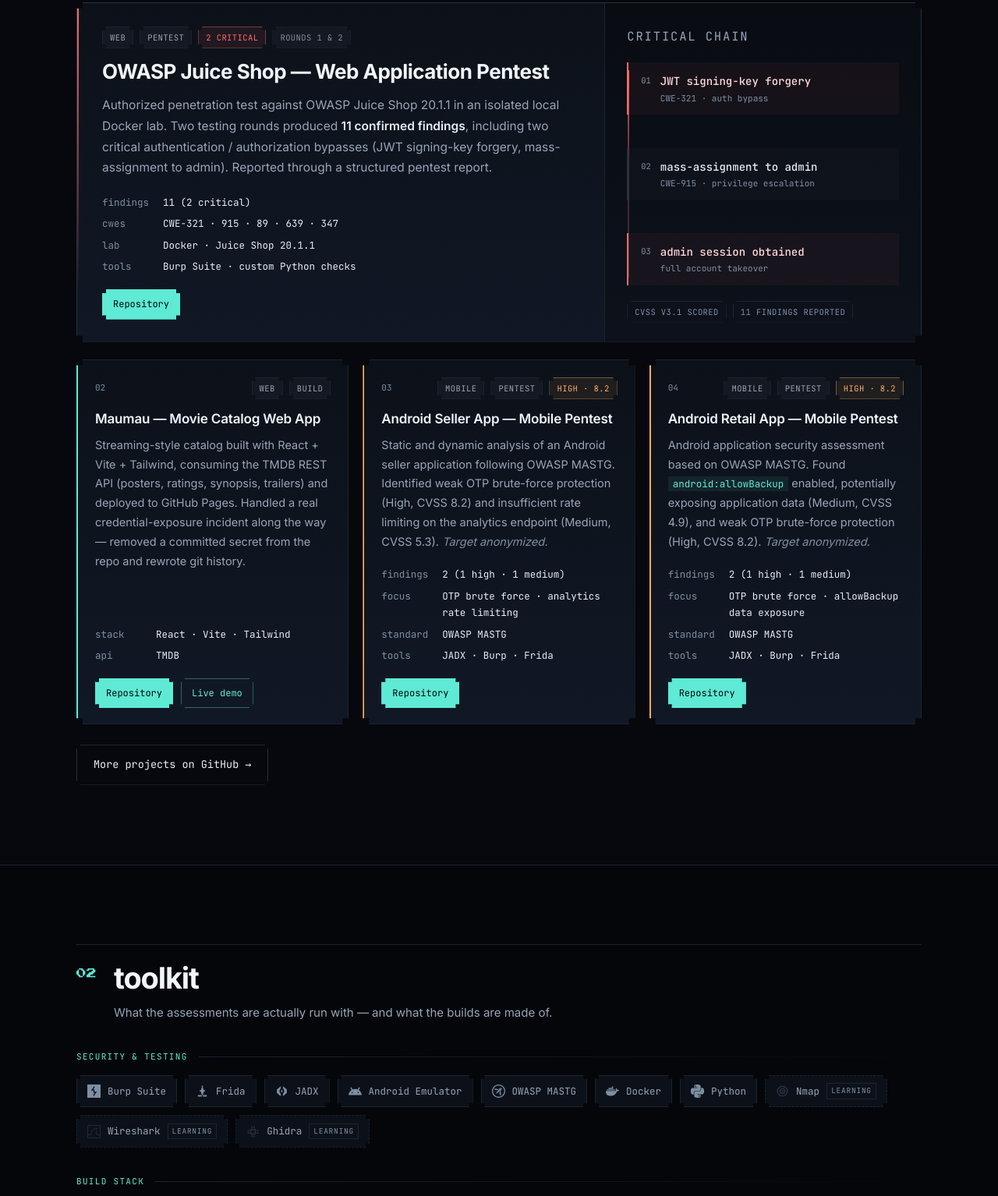
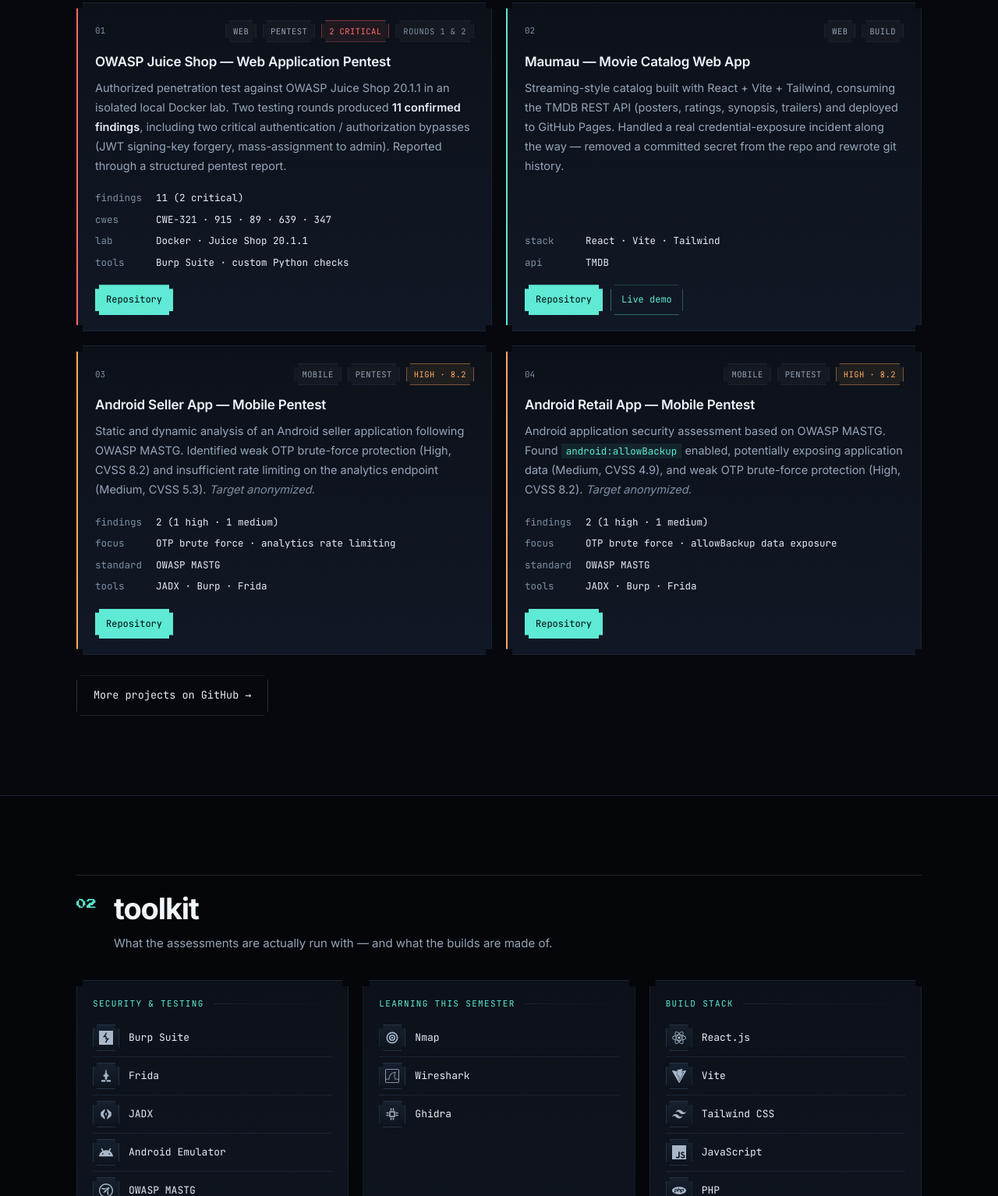
Before and after one commit to Yenmau/Yenmau.github.io, a plain HTML site: page index.html in a window 1280 px wide. Shown: the part 1266-2800 px from the top of the page at 78% size. Drawn offline with Linux system fonts and the light colour scheme.

Commit message:
Projects: all four cards in the same grid; toolkit rebuilt as one section with three panels and tiled icons

```diff
--- a/index.html
+++ b/index.html
@@ -144,9 +144,11 @@
         </div>
       </div>
 
-      <article class="featured reveal">
-        <div class="featured-main">
+      <div class="cards">
+        <!-- Juice Shop -->
+        <article class="card reveal" style="--rail: var(--crit)">
           <div class="card-top">
+            <span class="card-idx">01</span>
             <span class="chip chip-web">Web</span>
             <span class="chip">Pentest</span>
             <span class="chip chip-crit">2 critical</span>
@@ -168,37 +170,10 @@
           <div class="card-links">
             <a class="btn btn-sm" href="https://github.com/Yenmau/juice-shop-pentest" target="_blank" rel="noopener">Repository</a>
           </div>
-        </div>
+        </article>
 
-        <div class="featured-side">
-          <p class="fs-label">critical chain</p>
-          <ol class="chain">
-            <li class="chain-node crit">
-              <span class="cn-idx">01</span>
-              <span class="cn-name">JWT signing-key forgery</span>
-              <span class="cn-meta">CWE-321 &middot; auth bypass</span>
-            </li>
-            <li class="chain-node">
-              <span class="cn-idx">02</span>
-              <span class="cn-name">mass-assignment to admin</span>
-              <span class="cn-meta">CWE-915 &middot; privilege escalation</span>
-            </li>
-            <li class="chain-node crit">
-              <span class="cn-idx">03</span>
-              <span class="cn-name">admin session obtained</span>
-              <span class="cn-meta">full account takeover</span>
-            </li>
-          </ol>
-          <div class="fs-foot">
-            <span class="score">CVSS v3.1 scored</span>
-            <span class="score">11 findings reported</span>
-          </div>
-        </div>
-      </article>
-
-      <div class="cards">
         <!-- Maumau -->
-        <article class="card reveal" style="--rail: var(--accent)">
+              <article class="card reveal" style="--rail: var(--accent)">
           <div class="card-top">
             <span class="card-idx">02</span>
             <span class="chip chip-web">Web</span>
@@ -290,35 +265,113 @@
       </div>
 
       <div class="tools">
-        <p class="tools-label">security &amp; testing</p>
-        <ul class="tool-row">
-          <li class="tool"><svg class="ic" aria-hidden="true"><use href="#i-burpsuite"/></svg><span>Burp Suite</span></li>
-          <li class="tool"><svg class="ic" aria-hidden="true"><use href="#i-frida"/></svg><span>Frida</span></li>
-          <li class="tool"><svg class="ic" aria-hidden="true"><use href="#i-jadx"/></svg><span>JADX</span></li>
-          <li class="tool"><svg class="ic" aria-hidden="true"><use href="#i-android"/></svg><span>Android Emulator</span></li>
-          <li class="tool"><svg class="ic" aria-hidden="true"><use href="#i-owasp"/></svg><span>OWASP MASTG</span></li>
-          <li class="tool"><svg class="ic" aria-hidden="true"><use href="#i-docker"/></svg><span>Docker</span></li>
-          <li class="tool"><svg class="ic" aria-hidden="true"><use href="#i-python"/></svg><span>Python</span></li>
-          <li class="tool is-learning"><svg class="ic" aria-hidden="true"><use href="#i-nmap"/></svg><span>Nmap</span><em>learning</em></li>
-          <li class="tool is-learning"><svg class="ic" aria-hidden="true"><use href="#i-wireshark"/></svg><span>Wireshark</span><em>learning</em></li>
-          <li class="tool is-learning"><svg class="ic" aria-hidden="true"><use href="#i-ghidra"/></svg><span>Ghidra</span><em>learning</em></li>
-        </ul>
+        <div class="tool-group">
+          <p class="tools-label">security &amp; testing</p>
+          <ul class="tool-list">
+            <li class="tool-row">
+              <span class="tile" aria-hidden="true"><svg class="ic"><use href="#i-burpsuite"/></svg></span>
+              <span class="t-name">Burp Suite</span>
+            </li>
+            <li class="tool-row">
+              <span class="tile" aria-hidden="true"><svg class="ic"><use href="#i-frida"/></svg></span>
+              <span class="t-name">Frida</span>
+            </li>
+            <li class="tool-row">
+              <span class="tile" aria-hidden="true"><svg class="ic"><use href="#i-jadx"/></svg></span>
+              <span class="t-name">JADX</span>
+            </li>
+            <li class="tool-row">
+              <span class="tile" aria-hidden="true"><svg class="ic"><use href="#i-android"/></svg></span>
+              <span class="t-name">Android Emulator</span>
+            </li>
+            <li class="tool-row">
+              <span class="tile" aria-hidden="true"><svg class="ic"><use href="#i-owasp"/></svg></span>
+              <span class="t-name">OWASP MASTG</span>
+            </li>
+            <li class="tool-row">
+              <span class="tile" aria-hidden="true"><svg class="ic"><use href="#i-docker"/></svg></span>
+              <span class="t-name">Docker</span>
+            </li>
+            <li class="tool-row">
+              <span class="tile" aria-hidden="true"><svg class="ic"><use href="#i-python"/></svg></span>
+              <span class="t-name">Python</span>
+            </li>
+          </ul>
+        </div>
 
-        <p class="tools-label">build stack</p>
-        <ul class="tool-row">
-          <li class="tool"><svg class="ic" aria-hidden="true"><use href="#i-react"/></svg><span>React.js</span></li>
-          <li class="tool"><svg class="ic" aria-hidden="true"><use href="#i-vite"/></svg><span>Vite</span></li>
-          <li class="tool"><svg class="ic" aria-hidden="true"><use href="#i-tailwindcss"/></svg><span>Tailwind CSS</span></li>
-          <li class="tool"><svg class="ic" aria-hidden="true"><use href="#i-javascript"/></svg><span>JavaScript</span></li>
-          <li class="tool"><svg class="ic" aria-hidden="true"><use href="#i-php"/></svg><span>PHP</span></li>
-          <li class="tool"><svg class="ic" aria-hidden="true"><use href="#i-laravel"/></svg><span>Laravel</span></li>
-          <li class="tool"><svg class="ic" aria-hidden="true"><use href="#i-mysql"/></svg><span>MySQL</span></li>
-          <li class="tool"><svg class="ic" aria-hidden="true"><use href="#i-flutter"/></svg><span>Flutter</span></li>
-          <li class="tool"><svg class="ic" aria-hidden="true"><use href="#i-openjdk"/></svg><span>Java</span></li>
-          <li class="tool"><svg class="ic" aria-hidden="true"><use href="#i-c"/></svg><span>C</span></li>
-          <li class="tool"><svg class="ic" aria-hidden="true"><use href="#i-github"/></svg><span>GitHub</span></li>
-        </ul>
+        <div class="tool-group">
+          <p class="tools-label">learning this semester</p>
+          <ul class="tool-list">
+            <li class="tool-row">
+              <span class="tile" aria-hidden="true"><svg class="ic"><use href="#i-nmap"/></svg></span>
+              <span class="t-name">Nmap</span>
+            </li>
+            <li class="tool-row">
+              <span class="tile" aria-hidden="true"><svg class="ic"><use href="#i-wireshark"/></svg></span>
+              <span class="t-name">Wireshark</span>
+            </li>
+            <li class="tool-row">
+              <span class="tile" aria-hidden="true"><svg class="ic"><use href="#i-ghidra"/></svg></span>
+              <span class="t-name">Ghidra</span>
+            </li>
+          </ul>
+          <p class="tool-note">
+            Network scanning, traffic analysis and binary reversing &mdash; moving from
+            application-level testing into lower-level analysis.
+          </p>
+        </div>
+
+        <div class="tool-group">
+          <p class="tools-label">build stack</p>
+          <ul class="tool-list">
+            <li class="tool-row">
+              <span class="tile" aria-hidden="true"><svg class="ic"><use href="#i-react"/></svg></span>
+              <span class="t-name">React.js</span>
+            </li>
+            <li class="tool-row">
+              <span class="tile" aria-hidden="true"><svg class="ic"><use href="#i-vite"/></svg></span>
+              <span class="t-name">Vite</span>
+            </li>
+            <li class="tool-row">
+              <span class="tile" aria-hidden="true"><svg class="ic"><use href="#i-tailwindcss"/></svg></span>
+              <span class="t-name">Tailwind CSS</span>
+            </li>
+            <li class="tool-row">
+              <span class="tile" aria-hidden="true"><svg class="ic"><use href="#i-javascript"/></svg></span>
+              <span class="t-name">JavaScript</span>
+            </li>
+            <li class="tool-row">
+              <span class="tile" aria-hidden="true"><svg class="ic"><use href="#i-php"/></svg></span>
+              <span class="t-name">PHP</span>
+            </li>
+            <li class="tool-row">
+              <span class="tile" aria-hidden="true"><svg class="ic"><use href="#i-laravel"/></svg></span>
+              <span class="t-name">Laravel</span>
+            </li>
+            <li class="tool-row">
+              <span class="tile" aria-hidden="true"><svg class="ic"><use href="#i-mysql"/></svg></span>
+              <span class="t-name">MySQL</span>
+            </li>
+            <li class="tool-row">
+              <span class="tile" aria-hidden="true"><svg class="ic"><use href="#i-flutter"/></svg></span>
+              <span class="t-name">Flutter</span>
+            </li>
+            <li class="tool-row">
+              <span class="tile" aria-hidden="true"><svg class="ic"><use href="#i-openjdk"/></svg></span>
+              <span class="t-name">Java</span>
+            </li>
+            <li class="tool-row">
+              <span class="tile" aria-hidden="true"><svg class="ic"><use href="#i-c"/></svg></span>
+              <span class="t-name">C</span>
+            </li>
+            <li class="tool-row">
+              <span class="tile" aria-hidden="true"><svg class="ic"><use href="#i-github"/></svg></span>
+              <span class="t-name">GitHub</span>
+            </li>
+          </ul>
+        </div>
       </div>
+
     </section>
 
     <section id="skills" class="section">
--- a/styles.css
+++ b/styles.css
@@ -429,124 +429,12 @@
 }
 .section-sub { color: var(--muted); font-size: 15px; margin: 0; max-width: 62ch; }
 
-/* ---------- featured project ---------- */
-.featured {
-  position: relative;
-  display: grid;
-  grid-template-columns: minmax(0, 1.25fr) minmax(280px, 0.75fr);
-  gap: 0;
-  background: linear-gradient(180deg, var(--panel) 0%, var(--panel-2) 100%);
-  border: 1px solid var(--line-2);
-  margin-bottom: 22px;
-}
-.featured::before {
-  content: "";
-  position: absolute;
-  left: 0; top: 0; bottom: 0;
-  width: 2px;
-  background: linear-gradient(180deg, var(--crit), transparent 85%);
-}
-.featured-main { padding: 30px 32px 28px; }
-.featured-side {
-  padding: 30px 28px 24px;
-  border-left: 1px solid var(--line);
-  background: rgba(0, 0, 0, 0.28);
-  display: flex;
-  flex-direction: column;
-}
-.featured h3 {
-  font-size: clamp(20px, 2.4vw, 26px);
-  line-height: 1.25;
-  letter-spacing: -0.02em;
-  font-weight: 700;
-  color: #f1f6fc;
-  margin: 0 0 14px;
-}
-.featured p { color: var(--muted); font-size: 15.5px; margin: 0 0 20px; max-width: 66ch; }
-.featured p strong { color: var(--text); font-weight: 600; }
 
-.fs-label {
-  font-family: var(--mono);
-  font-size: 10.5px;
-  text-transform: uppercase;
-  letter-spacing: 0.12em;
-  color: var(--dim);
-  margin: 0 0 20px;
-}
-.chain {
-  list-style: none;
-  margin: 0;
-  padding: 0;
-  position: relative;
-  display: flex;
-  flex-direction: column;
-  gap: 24px;
-  flex: 1;
-  justify-content: space-between;
-}
-/* one continuous rail the whole column: the nodes read as a chain, not a list */
-.chain::before {
-  content: "";
-  position: absolute;
-  left: 1px;
-  top: 10px;
-  bottom: 10px;
-  width: 2px;
-  background: linear-gradient(180deg, var(--crit), rgba(255, 107, 107, 0.25) 45%, var(--line-2));
-}
-.chain-node {
-  position: relative;
-  display: grid;
-  grid-template-columns: auto minmax(0, 1fr);
-  grid-template-areas: "idx name" "idx meta";
-  column-gap: 12px;
-  padding: 12px 12px 12px 16px;
-  border-left: 2px solid var(--line-2);
-  background: rgba(255, 255, 255, 0.015);
-}
-.chain-node.crit { border-left-color: var(--crit); background: rgba(255, 107, 107, 0.05); }
-.cn-idx {
-  grid-area: idx;
-  font-family: var(--mono);
-  font-size: 10.5px;
-  color: var(--dim);
-  padding-top: 2px;
-}
-.cn-name {
-  grid-area: name;
-  font-family: var(--mono);
-  font-size: 14px;
-  font-weight: 500;
-  color: var(--text);
-}
-.chain-node.crit .cn-name { color: #ffd9d9; }
-.cn-meta {
-  grid-area: meta;
-  font-family: var(--mono);
-  font-size: 11px;
-  color: var(--dim);
-}
-.fs-foot {
-  margin-top: auto;
-  padding-top: 20px;
-  display: flex;
-  flex-wrap: wrap;
-  gap: 8px;
-}
-.score {
-  font-family: var(--mono);
-  font-size: 10.5px;
-  letter-spacing: 0.04em;
-  text-transform: uppercase;
-  color: var(--dim);
-  border: 1px solid var(--line);
-  padding: 4px 9px;
-}
 
-/* ---------- project cards ---------- */
+/* ---------- project cards: four equal boxes, no featured band ---------- */
 .cards {
   display: grid;
-  grid-template-columns: repeat(auto-fit, minmax(288px, 1fr));
+  grid-template-columns: repeat(2, minmax(0, 1fr));
   gap: 18px;
 }
 .card {
@@ -646,7 +534,7 @@
 .btn-outline:hover .arrow, .btn:hover .arrow { transform: translateX(3px); }
 .more { margin-top: 26px; }
 
-/* ---------- toolkit band ---------- */
+/* ---------- toolkit band: one section, three panels ---------- */
 .band { position: relative; }
 .band::before {
   content: "";
@@ -660,16 +548,29 @@
   border-bottom: 1px solid var(--line);
   z-index: -1;
 }
+.tools {
+  display: grid;
+  grid-template-columns: repeat(3, minmax(0, 1fr));
+  gap: 18px;
+  align-items: stretch;
+}
+.tool-group {
+  display: flex;
+  flex-direction: column;
+  background: linear-gradient(180deg, var(--panel) 0%, var(--panel-2) 100%);
+  border: 1px solid var(--line);
+  padding: 20px 20px 18px;
+}
 .tools-label {
   font-family: var(--mono);
   font-size: 11px;
   text-transform: uppercase;
   letter-spacing: 0.12em;
   color: var(--accent);
-  margin: 0 0 14px;
+  margin: 0 0 10px;
   display: flex;
   align-items: center;
-  gap: 14px;
+  gap: 12px;
 }
 .tools-label::after {
   content: "";
@@ -677,45 +578,44 @@
   height: 1px;
   background: linear-gradient(90deg, var(--line), transparent);
 }
-.tools-label:not(:first-child) { margin-top: 34px; }
+.tool-list { list-style: none; margin: 0; padding: 0; }
 .tool-row {
-  list-style: none;
-  margin: 0;
-  padding: 0;
   display: flex;
-  flex-wrap: wrap;
-  gap: 10px;
+  align-items: center;
+  gap: 12px;
+  padding: 7px 0;
+  border-bottom: 1px solid var(--line);
 }
-.tool {
-  display: inline-flex;
-  align-items: center;
-  gap: 9px;
+.tool-row:last-child { border-bottom: 0; padding-bottom: 0; }
+/* every icon sits on its own tile so it never floats on the page background */
+.tile {
+  flex: none;
+  width: 34px;
+  height: 34px;
+  display: grid;
+  place-items: center;
+  background: linear-gradient(180deg, #16202e 0%, #0d141d 100%);
+  border: 1px solid var(--line-2);
+  transition: background 0.18s, border-color 0.18s;
+}
+.tile .ic { width: 18px; height: 18px; color: #a9b8c9; transition: color 0.18s; }
+.tool-row:hover .tile { border-color: rgba(94, 234, 212, 0.5); background: rgba(94, 234, 212, 0.09); }
+.tool-row:hover .tile .ic { color: var(--accent); }
+.t-name {
   font-family: var(--mono);
+  font-size: 13px;
+  color: var(--text);
+  transition: color 0.18s;
+}
+.tool-row:hover .t-name { color: var(--accent); }
+.tool-note {
+  margin: auto 0 0;
+  padding-top: 18px;
   font-size: 12.5px;
-  color: var(--muted);
-  background: var(--panel);
-  border: 1px solid var(--line);
-  padding: 9px 13px;
-  transition: color 0.18s, border-color 0.18s, background 0.18s, transform 0.18s;
-}
-.tool .ic { width: 17px; height: 17px; color: var(--dim); transition: color 0.18s; }
-.tool:hover {
-  color: var(--accent);
-  border-color: rgba(94, 234, 212, 0.45);
-  background: rgba(94, 234, 212, 0.06);
-  transform: translateY(-2px);
-}
-.tool:hover .ic { color: var(--accent); }
-.tool.is-learning { border-style: dashed; }
-.tool.is-learning .ic { color: var(--line-2); }
-.tool.is-learning em {
-  font-style: normal;
-  font-size: 9.5px;
-  text-transform: uppercase;
-  letter-spacing: 0.08em;
+  line-height: 1.6;
   color: var(--dim);
-  border: 1px solid var(--line);
-  padding: 1px 5px;
+  border-left: 2px solid var(--line-2);
+  padding-left: 12px;
 }
 
 /* ---------- skills & background ---------- */
@@ -871,7 +771,7 @@
 .footer-note { color: var(--muted); font-size: 12.5px; line-height: 1.62; margin: 0; }
 
 /* ---------- the pixel notch: the one motif kept from the arcade pass ---------- */
-.btn, .chip, .status-pill, .tool, .score {
+.btn, .chip, .status-pill, .tile {
   border-radius: 0;
   clip-path: polygon(
     0 5px, 5px 5px, 5px 0,
@@ -880,10 +780,10 @@
     5px 100%, 5px calc(100% - 5px), 0 calc(100% - 5px)
   );
 }
-.card, .about-panel, .term, .traj, .featured, .idcard, .idcard-img, .metric {
+.card, .about-panel, .term, .traj, .idcard, .idcard-img, .metric {
   border-radius: 0;
 }
-.card, .about-panel, .term, .traj, .featured, .idcard-img {
+.card, .about-panel, .term, .traj, .tool-group, .idcard-img {
   clip-path: polygon(
     0 8px, 8px 8px, 8px 0,
     calc(100% - 8px) 0, calc(100% - 8px) 8px, 100% 8px,
@@ -1012,13 +912,11 @@
   .metric:first-child { padding-left: 20px; }
   .metric:nth-child(odd) { border-left: 0; padding-left: 0; }
   .metric:nth-child(n + 3) { border-top: 1px solid var(--line); }
-  .featured { grid-template-columns: 1fr; }
-  .featured-side { border-left: 0; border-top: 1px solid var(--line); }
   .idcard-img { min-height: 420px; }
 }
 @media (max-width: 760px) {
-  .card, .about-panel, .traj, .featured { clip-path: none; }
-  .cards, .about-grid, .skills-grid, .skill-rows.two-up { grid-template-columns: 1fr; }
+  .card, .about-panel, .traj, .tool-group { clip-path: none; }
+  .cards, .about-grid, .skills-grid, .skill-rows.two-up, .tools { grid-template-columns: 1fr; }
   .span-2 { grid-column: auto; }
   .traj { grid-template-columns: 1fr; }
   .traj-step { border-right: 0; border-bottom: 1px solid var(--line); }
@@ -1029,7 +927,6 @@
   .status-pill { display: none; }
   .section-head { grid-template-columns: minmax(0, 1fr); gap: 8px; }
   .sec-num { padding-top: 0; }
-  .featured-main, .featured-side { padding: 24px 20px; }
 }
 @media (max-width: 560px) {
   .nav { gap: 14px; }
@@ -1042,7 +939,7 @@
   .metric, .metric:first-child { border-left: 0; padding-left: 0; }
   .metric:nth-child(n + 2) { border-top: 1px solid var(--line); }
   .hero h1 { font-size: clamp(32px, 10vw, 44px); }
-  .card, .about-panel, .traj, .featured { clip-path: none; }
+  .card, .about-panel, .traj, .tool-group { clip-path: none; }
 }
 @media (prefers-reduced-motion: reduce) {
   html { scroll-behavior: auto; }
@@ -1055,5 +952,5 @@
 @media print {
   .bg-grid, .bg-glow, .progress, #boot, .nav, .skip { display: none !important; }
   body { background: #fff; color: #000; }
-  .card, .panel, .about-panel { border-color: #ccc; }
+  .card, .about-panel, .traj { border-color: #ccc; }
 }
```
